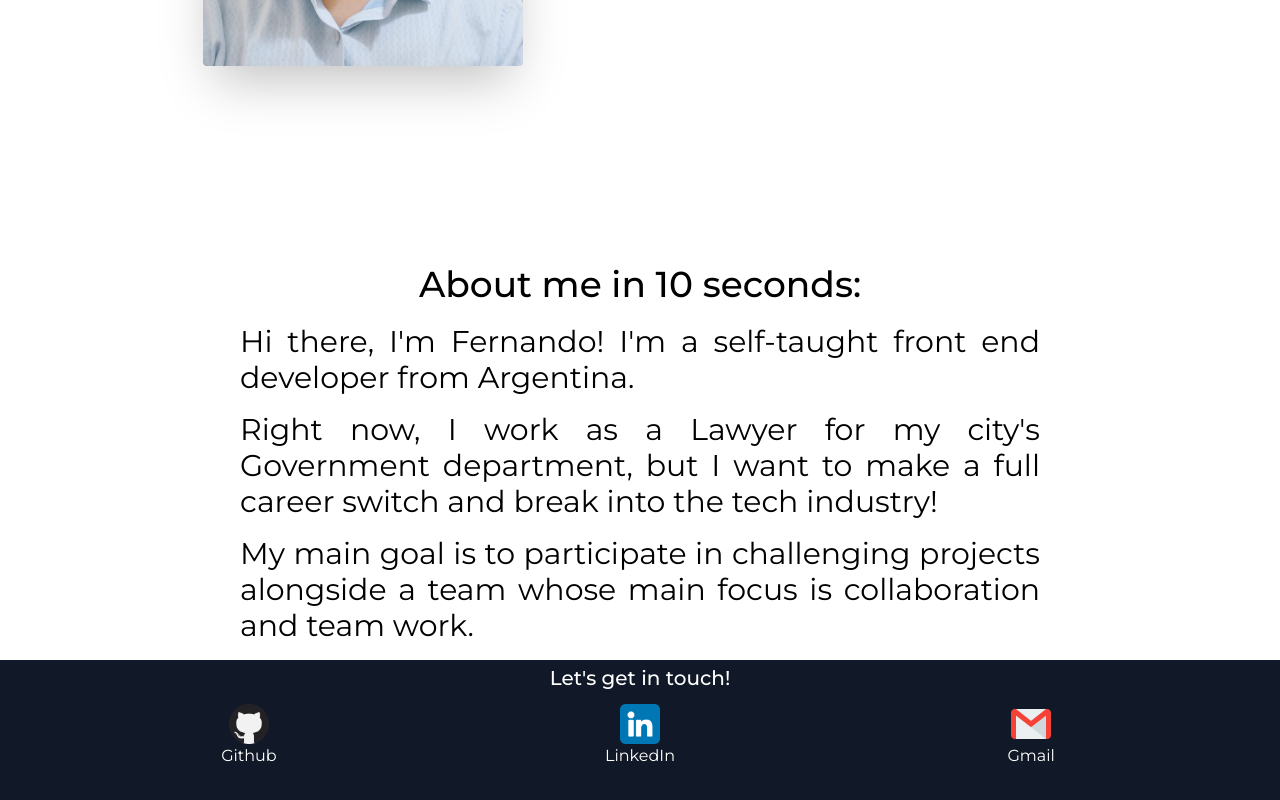
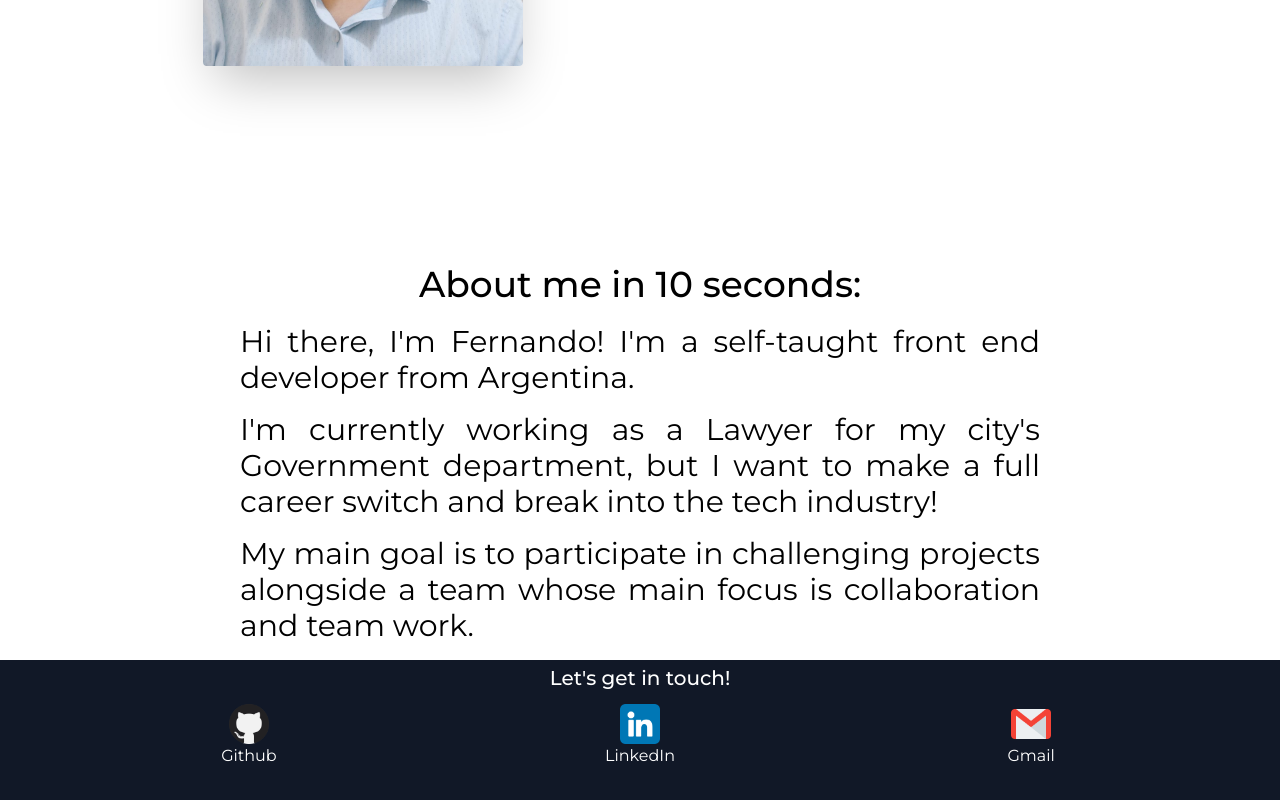
Before and after one commit to CruzFM/fernandocruz, a React (Create React App) app: page / in a window 1280 px wide. Shown: the part 628-1428 px from the top of the page. Built offline with nearby package versions, Linux system fonts and the light colour scheme.

Commit message:
typo corrected.

```diff
--- a/src/components/Home/Home.jsx
+++ b/src/components/Home/Home.jsx
@@ -24,7 +24,7 @@ export default function Home(){
                     </div>
                     <div className='w-full  md:w-3/4'>
                         <p className='py-2 text-justify text-base md:text-3xl'>Hi there, I'm Fernando! I'm a self-taught front end developer from Argentina.</p>
-                        <p className='py-2 text-justify text-base md:text-3xl'>Right now, I work as a Lawyer for my city's Government department, but I want to make a full career switch and break into the tech industry!</p>
+                        <p className='py-2 text-justify text-base md:text-3xl'>I'm currently working as a Lawyer for my city's Government department, but I want to make a full career switch and break into the tech industry!</p>
                         <p className='py-2 text-justify text-base md:text-3xl'>My main goal is to participate in challenging projects alongside a team whose main focus is collaboration and team work.</p>
                     </div>
                 </div>
```
Also changed, not shown: 1 other file (tests, documents, lock files or other folders).
